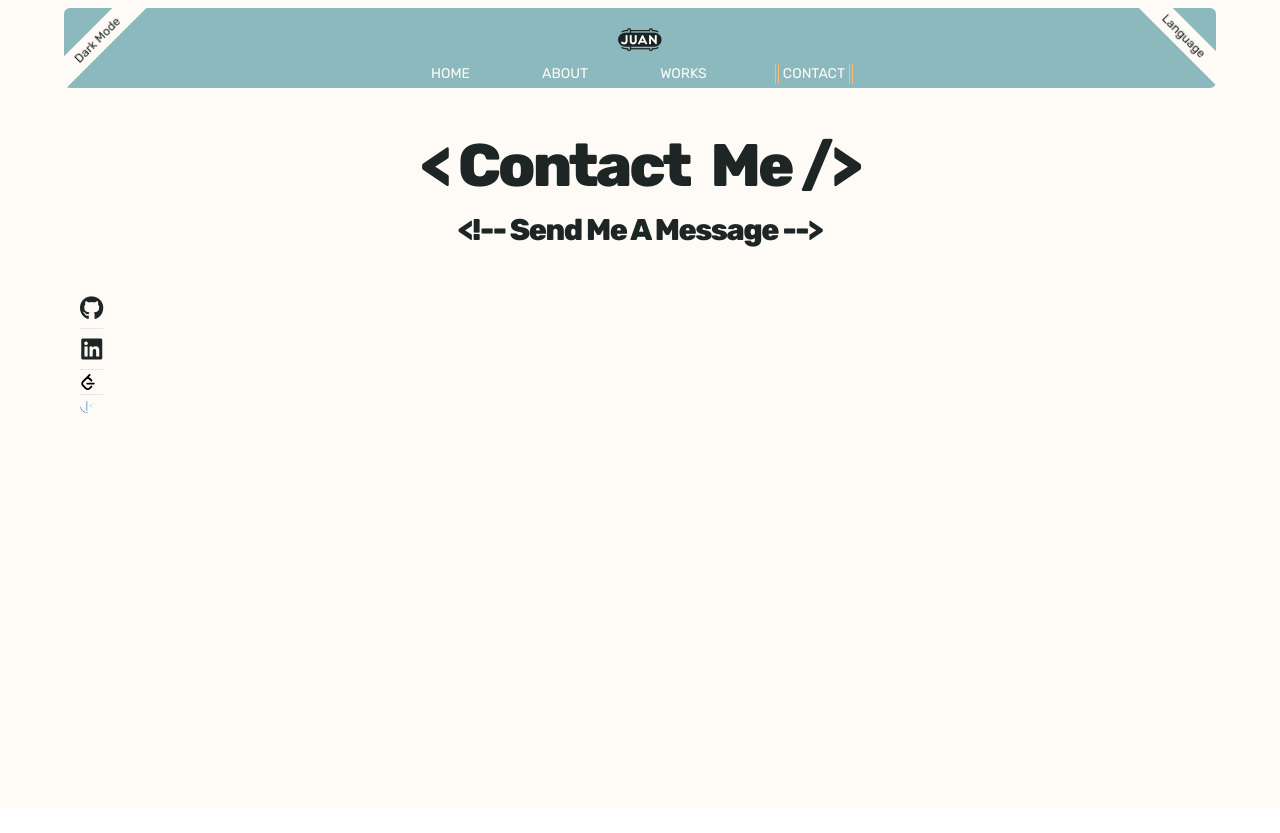
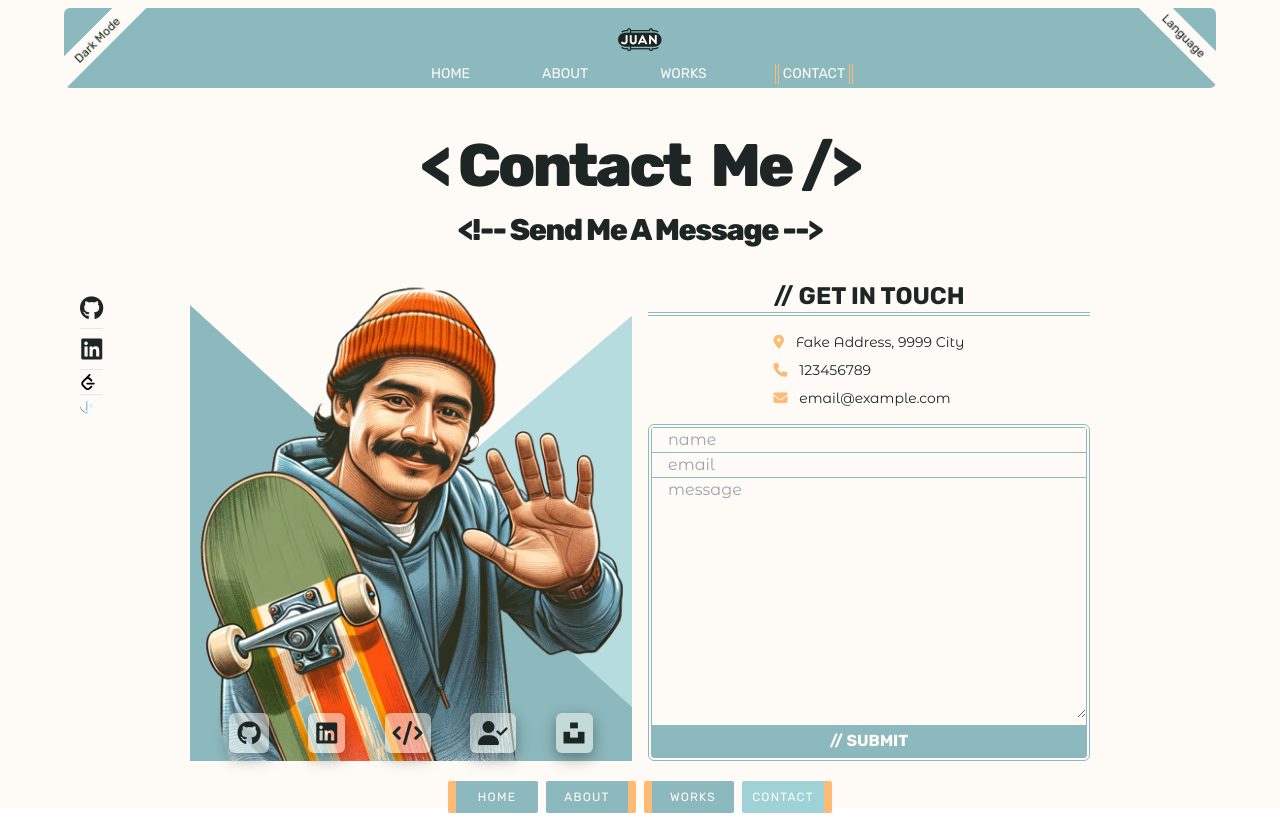
Before and after one commit to dev-jLagunas/juan-portfolio, a Vue app: page /contact in a window 1280 px wide. Before the commit the page ends 808 px from the top, so only its background shows below. Built offline with nearby package versions, Linux system fonts and the light colour scheme.

Commit message:
feat(ContactView): complete html and styling for contact view component.

```diff
--- /dev/null
+++ b/src/components/ContactForm.vue
@@ -0,0 +1,60 @@
+<script setup></script>
+
+<template>
+  <section class="w-90vw mx-auto font-montserrat mt-4 sm:w-full">
+    <article class="">
+      <div class="border-b-4 border-nav-light border-double">
+        <h2
+          class="font-rubik text-2xl text-center font-bold text-dark-color dark:text-light-color"
+        >
+          // GET IN TOUCH
+        </h2>
+      </div>
+      <ul
+        class="my-4 text-sm flex flex-col gap-2 items-start justify-center w-max mx-auto"
+      >
+        <li>
+          <i class="fas fa-map-marker-alt text-orange-300 pr-2"></i> Fake
+          Address, 9999 City
+        </li>
+        <li><i class="fas fa-phone text-orange-300 pr-2"></i> 123456789</li>
+        <li>
+          <i class="fas fa-envelope text-orange-300 pr-2"></i> email@example.com
+        </li>
+      </ul>
+    </article>
+
+    <form
+      class="dark:bg-dark-color bg-light-color border-4 border-double border-nav-light rounded-md w-full mx-auto"
+    >
+      <label for="" class="sr-only">name</label>
+      <input
+        type="text"
+        placeholder="name"
+        class="dark:bg-dark-color bg-light-color w-full focus:outline-none border-b border-nav-light pl-4"
+      />
+      <label for="" class="sr-only">email</label>
+      <input
+        type="text"
+        placeholder="email"
+        class="dark:bg-dark-color w-full focus:outline-none bg-light-color border-b border-nav-light pl-4"
+      />
+      <label for="" class="sr-only">message</label>
+      <textarea
+        name=""
+        id=""
+        cols="30"
+        rows="10"
+        placeholder="message"
+        class="dark:bg-dark-color focus:outline-none bg-light-color w-full pl-4"
+      ></textarea>
+      <button
+        class="bg-nav-light w-full py-1 font-rubik text-light-color dark:text-dark-color font-bold"
+      >
+        // SUBMIT
+      </button>
+    </form>
+  </section>
+</template>
+
+<style scoped></style>
--- /dev/null
+++ b/src/components/LinksDecorative.vue
@@ -0,0 +1,68 @@
+<script scoped></script>
+
+<template>
+  <ul
+    class="flex justify-evenly mb-2 absolute bottom-0 w-full place-items-center text-light-color"
+  >
+    <li
+      class="text-center p-2 bg-light-color text-dark-color bg-opacity-50 rounded-md text-2xl hover:scale-125 duration-300 custom-shadow"
+    >
+      <a
+        href="https://github.com/yourusername"
+        target="_blank"
+        rel="noopener noreferrer"
+      >
+        <i class="fab fa-github block"></i>
+      </a>
+    </li>
+    <li
+      class="text-center p-2 bg-light-color text-dark-color bg-opacity-50 rounded-md text-2xl hover:scale-125 duration-300 custom-shadow"
+    >
+      <a
+        href="https://linkedin.com/in/yourusername"
+        target="_blank"
+        rel="noopener noreferrer"
+      >
+        <i class="fab fa-linkedin block"></i>
+      </a>
+    </li>
+    <li
+      class="text-center p-2 bg-light-color text-dark-color bg-opacity-50 rounded-md text-2xl hover:scale-125 duration-300 custom-shadow"
+    >
+      <a
+        href="https://leetcode.com/yourusername"
+        target="_blank"
+        rel="noopener noreferrer"
+      >
+        <i class="fas fa-code block"></i>
+      </a>
+    </li>
+    <li
+      class="text-center p-2 bg-light-color text-dark-color bg-opacity-50 rounded-md text-2xl hover:scale-125 duration-300 custom-shadow"
+    >
+      <a
+        href="https://frontendmentor.io/profile/yourusername"
+        target="_blank"
+        rel="noopener noreferrer"
+      >
+        <i class="fas fa-user-check block"></i>
+      </a>
+    </li>
+    <li
+      class="p-2 bg-light-color text-dark-color bg-opacity-50 rounded-md text-center text-2xl hover:scale-125 duration-300 custom-shadow"
+    >
+      <a
+        href="https://unsplash.com/@yourusername"
+        target="_blank"
+        rel="noopener noreferrer"
+      >
+        <i class="fab fa-unsplash block"></i>
+      </a>
+    </li>
+  </ul>
+</template>
+<style scoped>
+.custom-shadow {
+  box-shadow: rgba(0, 0, 0, 0.35) 0px 5px 15px;
+}
+</style>
--- a/src/components/SocialLInks.vue
+++ b/src/components/SocialLInks.vue
@@ -5,7 +5,7 @@ import frontendMentor from "@/assets/icons/frontend-mentor-icon.svg";
 
 <template>
   <div
-    class="text-sm flex divide-y rounded text-dark-color dark:text-light-color fixed flex-col bottom-80 left-5 xs:top-72 xs:text-base xs:left-7 lg:left-11 lg:text-2xl xl:left-20"
+    class="text-sm z-50 flex divide-y rounded text-dark-color dark:text-light-color fixed flex-col bottom-80 left-5 xs:top-72 xs:text-base xs:left-7 lg:left-11 lg:text-2xl xl:left-20"
   >
     <button type="button" class="py-1">
       <i class="fa-brands fa-github"></i>
--- a/src/views/AboutView.vue
+++ b/src/views/AboutView.vue
@@ -13,7 +13,7 @@ const comment = "Learn More About Me";
 </script>
 
 <template>
-  <section class="pt-32 pb-10 lg:h-screen">
+  <section class="pt-32 pb-10 md:h-screen">
     <title-header
       :titleOne="titleOne"
       :titleTwo="titleTwo"
--- a/src/views/ContactMeView.vue
+++ b/src/views/ContactMeView.vue
@@ -1,18 +1,51 @@
 <script setup>
 import TitleHeader from "@/components/TitleHeader.vue";
+import ContactForm from "@/components/ContactForm.vue";
+import selfSketch from "@/assets/images/self-sketch.png";
+import ButtonsWrapper from "@/components/ButtonsWrapper.vue";
+import waveSVG from "@/assets/svg/bg-wave.svg";
+import LinksDecorative from "@/components/LinksDecorative.vue";
 
 // Props to pass down
 const titleOne = "Contact";
 const titleTwo = "Me";
 const comment = "Send Me A Message";
+
+// Variables
+const wave = waveSVG;
 </script>
 
 <template>
-  <section class="pt-32 h-screen">
+  <section class="pt-32 h-max md:h-screen w-90vw mx-auto">
     <title-header
       :titleOne="titleOne"
       :titleTwo="titleTwo"
       :comment="comment"
     />
+
+    <div class="sm:grid md:grid-cols-2 custom-width mx-auto md:gap-4">
+      <figure
+        class="relative z-0 w-96 md:w-full mx-auto"
+        :style="{ backgroundImage: `url(${wave})` }"
+      >
+        <img
+          :src="selfSketch"
+          alt="sketch of myself"
+          class="shadow-image w-full h-full object-cover"
+        />
+        <links-decorative />
+      </figure>
+
+      <contact-form />
+    </div>
+    <buttons-wrapper />
   </section>
 </template>
+
+<style scoped>
+@media (min-width: 1024px) {
+  .custom-width {
+    width: 900px;
+  }
+}
+</style>
--- a/src/views/HomeView.vue
+++ b/src/views/HomeView.vue
@@ -10,7 +10,7 @@ const comment = "Frontend Developer";
 </script>
 
 <template>
-  <section class="relative h-screen grid place-content-center pt-8">
+  <section class="relative h-max lg:h-screen grid place-content-center pt-24">
     <title-header
       :titleOne="titleOne"
       :titleTwo="titleTwo"
```
Also changed, not shown: src/assets/images/self-sketch-outline.png (added), src/assets/images/self-sketch.png (added).
